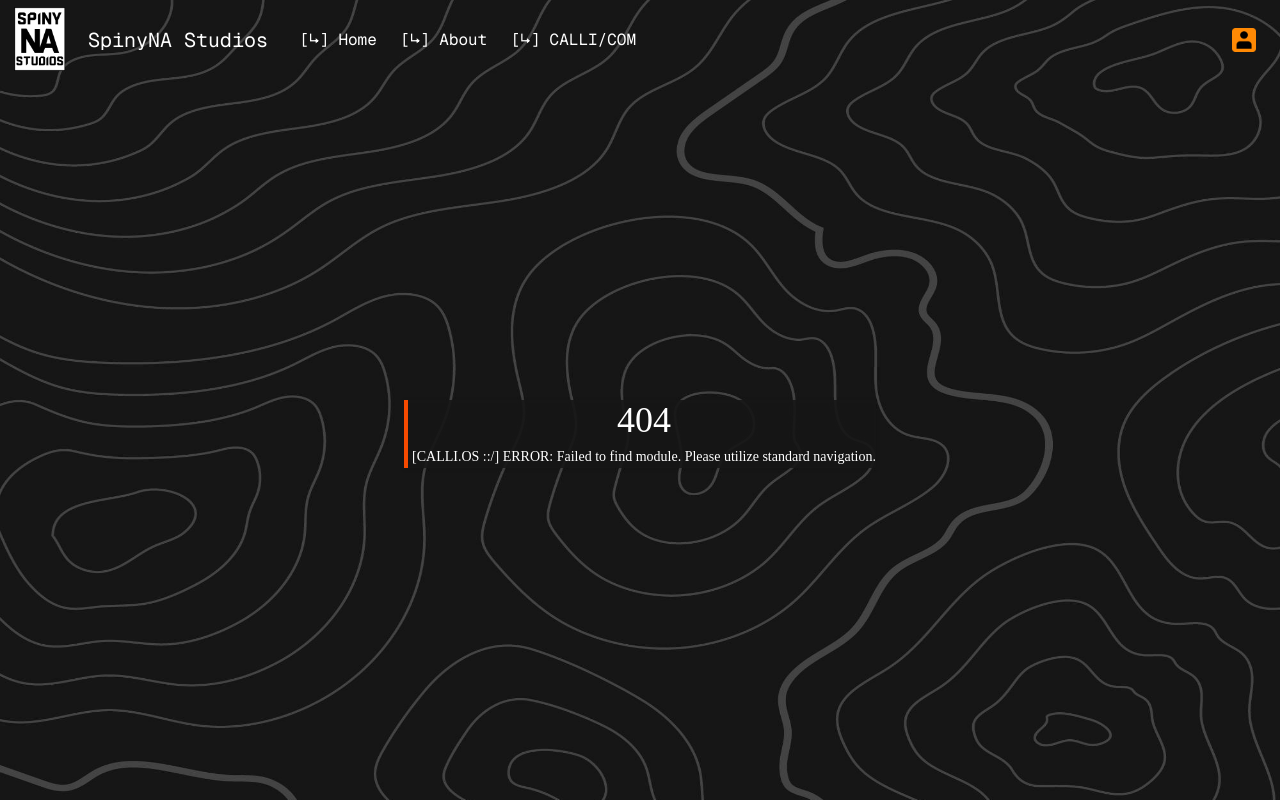
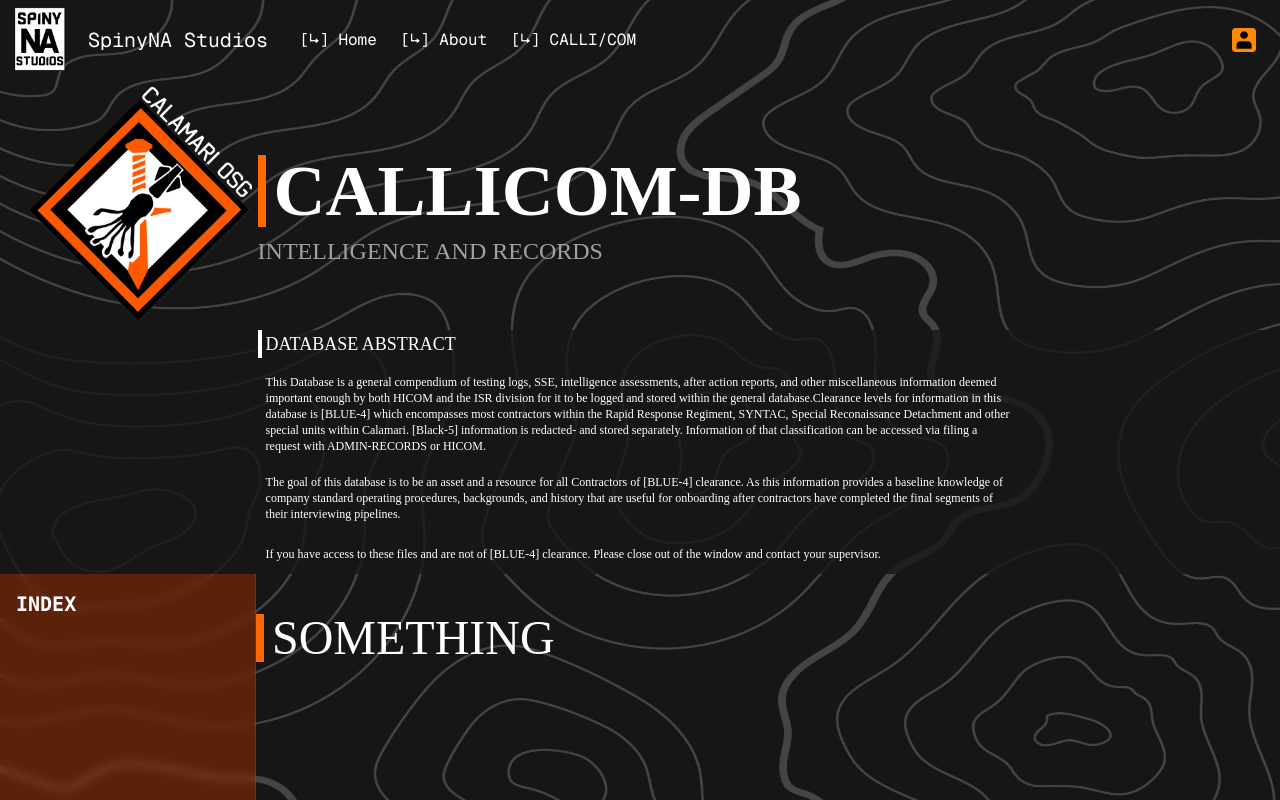
Before and after one commit to RudrNaik/CALLICOM, a React (Vite) app in the folder frontend/: page /lore in a window 1280 px wide. Shown: the top 800 px of the page. Built offline with nearby package versions, Linux system fonts and the light colour scheme.

Commit message:
Started work on the lore view.

```diff
--- a/frontend/src/App.jsx
+++ b/frontend/src/App.jsx
@@ -19,6 +19,7 @@ import { useEffect } from "react";
 import { useLocation } from "react-router-dom";
 import Thing from "./testing";
 import Footer from "./components/Footer";
+import Lore from "./lore";
 
 // Scroll to top on route change
 function ScrollToTop() {
@@ -65,6 +66,7 @@ export default function App() {
               element={<CharacterCreator />}
             />
             <Route path="/signup" element={<SignUp />} />
+            <Route path="/lore" element={<Lore/>}/>
             <Route path="*" element={<Thing />}></Route>
           </Routes>
           <Footer />
--- /dev/null
+++ b/frontend/src/Lore.jsx
@@ -0,0 +1,84 @@
+import React from "react";
+import background from "./assets/Images/4060492.jpg";
+import Calamari from "./assets/Images/Calamari_Logo.png";
+import IntelReport from "./components/CharacterRoster/LoreDocs/Report";
+import SidebarNav from "./components/Rulebook/SidebarNav";
+
+function Lore() {
+  return (
+    <div
+      className="bg-repeat bg-[length:1920px_1080px] w-full min-h-screen text-white  text-xs font-[Geist_Mono]"
+      style={{ backgroundImage: `url(${background})` }}
+    >
+      <div className="py-10"></div>
+      {/* Header and fluff */}
+      <div>
+        {/* title */}
+        <div className="grid grid-cols-5 gap-2">
+          <div>
+            <img
+              src={Calamari}
+              alt="Calamari Logo"
+              className="ml-5 max-h-[250px]"
+            />
+          </div>
+          <div className="place-items-start mt-[75px] col-span-4 ">
+            <h1 className="border-orange-500 border-l-8 px-2 text-7xl font-extrabold">
+              CALLICOM-DB
+            </h1>
+            <h2 className="text-2xl mt-2 text-neutral-400">
+              INTELLIGENCE AND RECORDS
+            </h2>
+          </div>
+        </div>
+        {/* DB information */}
+        <div className="grid grid-cols-5 gap-2 bg-neutral-900/80">
+          <div className="col-span-3 col-start-2">
+            <div className="border-l-4 px-1 text-lg">DATABASE ABSTRACT</div>
+            <div className="">
+              <p className="mt-2 p-2">
+                This Database is a general compendium of testing logs, SSE,
+                intelligence assessments, after action reports, and other
+                miscellaneous information deemed important enough by both HICOM
+                and the ISR division for it to be logged and stored within the
+                general database.Clearance levels for information in this
+                database is [BLUE-4] which encompasses most contractors within
+                the Rapid Response Regiment, SYNTAC, Special Reconaissance
+                Detachment and other special units within Calamari. [Black-5]
+                information is redacted- and stored separately. Information of
+                that classification can be accessed via filing a request with
+                ADMIN-RECORDS or HICOM.
+              </p>
+              <p className="py-3 px-2">
+                The goal of this database is to be an asset and a resource for
+                all Contractors of [BLUE-4] clearance. As this information
+                provides a baseline knowledge of company standard operating
+                procedures, backgrounds, and history that are useful for
+                onboarding after contractors have completed the final segments
+                of their interviewing pipelines.
+              </p>
+              <p className="py-3 px-2">
+                If you have access to these files and are not of [BLUE-4]
+                clearance. Please close out of the window and contact your
+                supervisor.
+              </p>
+            </div>
+          </div>
+        </div>
+      </div>
+
+      {/* Content */}
+      <div className="grid grid-cols-5">
+        <SidebarNav rules={[]}></SidebarNav>
+        <div className="cols-span-3 mt-10">
+          <IntelReport title={"SOMETHING"}/>
+        </div>
+
+      </div>
+
+
+    </div>
+  );
+}
+
+export default Lore;
--- /dev/null
+++ b/frontend/src/components/CharacterRoster/LoreDocs/Report.jsx
@@ -0,0 +1,13 @@
+import { useEffect, useState } from "react";
+
+function IntelReport({title, image, fluff, content}){
+
+    return (
+        <main>
+            <h1 className="border-orange-500 border-l-8 px-2 text-5xl">{title}</h1>
+
+        </main>
+    )
+}
+
+export default IntelReport
```
